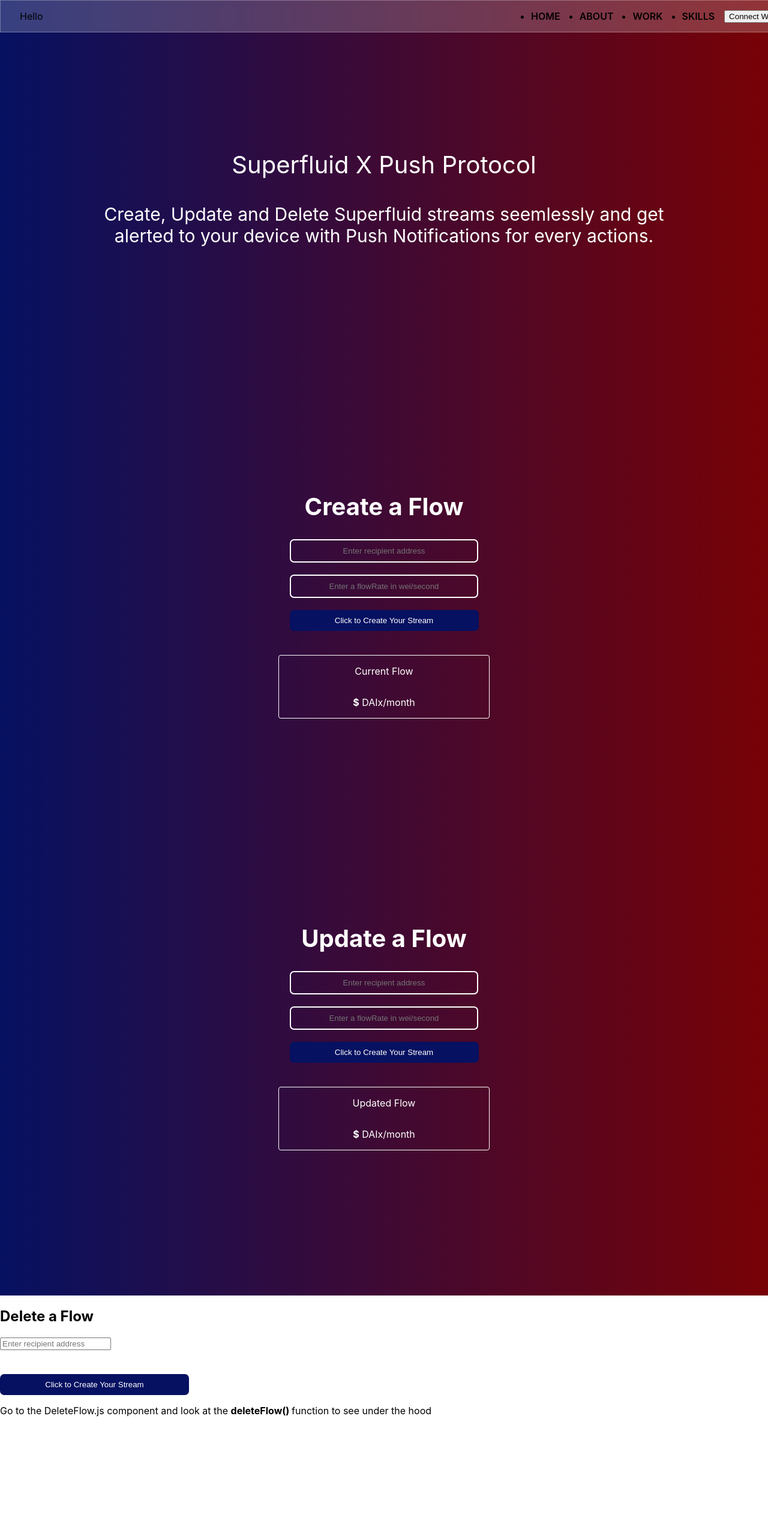
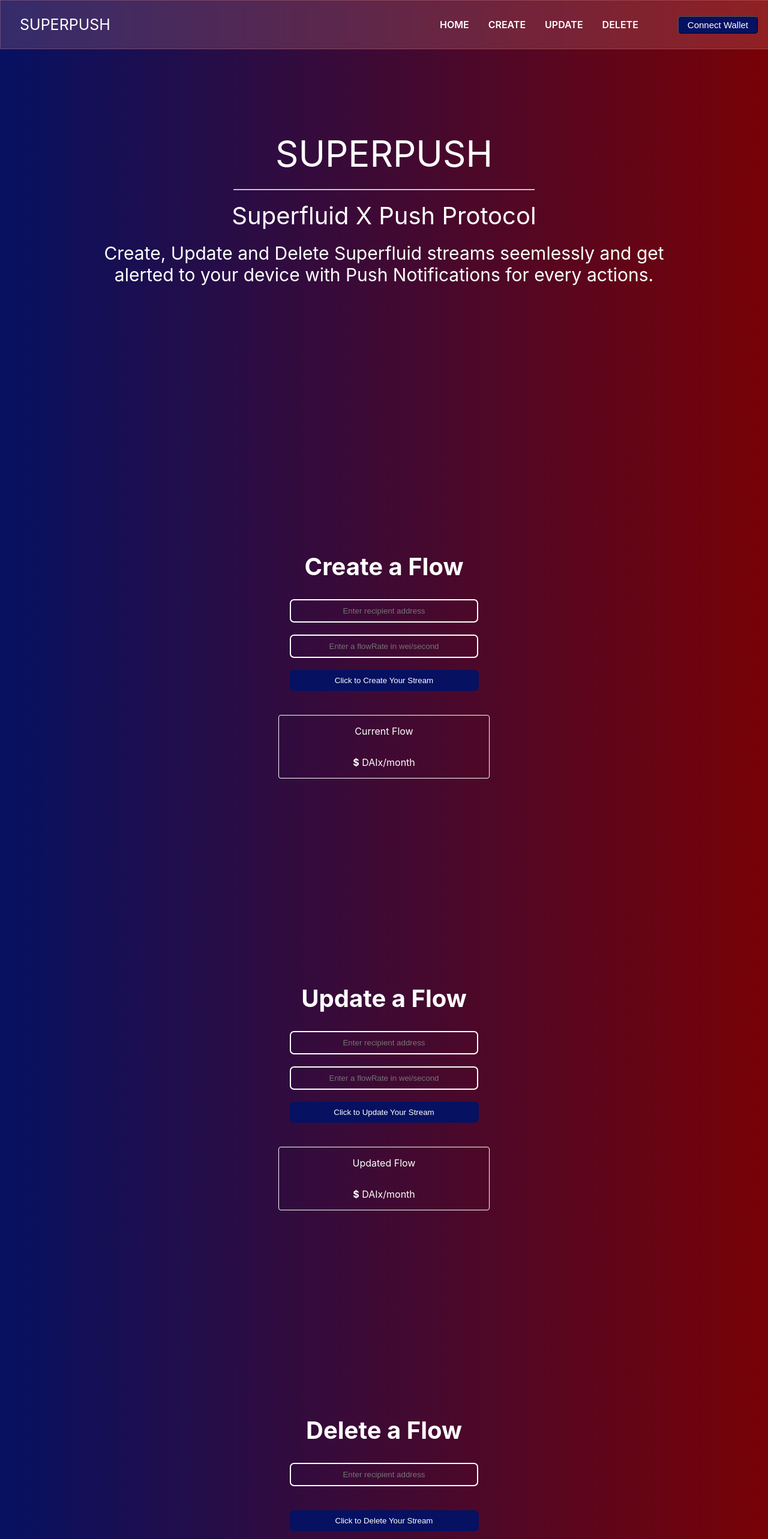
Before and after one commit to sumithprabhu/SuperPush_Dapp, a React (Create React App) app: page / in a window 1280 px wide. Shown: the top 2566 px of the page at 60% size. Before the commit the page ends 2378 px from the top, so only its background shows below. Built offline with nearby package versions, Linux system fonts and the light colour scheme.

Commit message:
Code Updated

```diff
--- a/package.json
+++ b/package.json
@@ -3,17 +3,20 @@
   "version": "0.1.0",
   "private": true,
   "dependencies": {
+    "@pushprotocol/restapi": "^0.3.1",
     "@superfluid-finance/sdk-core": "^0.6.1",
     "@testing-library/jest-dom": "^5.16.5",
     "@testing-library/react": "^13.4.0",
     "@testing-library/user-event": "^13.5.0",
+    "@web3-react/core": "^6.1.9",
     "ethers": "^5.7.2",
     "node-sass": "^7.0.3",
     "react": "^18.2.0",
     "react-bootstrap": "^2.7.0",
     "react-dom": "^18.2.0",
     "react-scripts": "5.0.1",
-    "web-vitals": "^2.1.4"
+    "web-vitals": "^2.1.4",
+    "web3modal": "^1.9.12"
   },
   "scripts": {
     "start": "react-scripts start",
--- a/src/Components/CreateStream/CreateStream.css
+++ b/src/Components/CreateStream/CreateStream.css
@@ -24,6 +24,7 @@
     display: flex;
     padding-bottom: 30px;
     font-size: 40px;
+    padding-top: 100px;
 }
 .Form{
     margin: auto;
@@ -54,6 +55,13 @@
     background: #061161;
     border-style: none;
     color: white;
+    cursor: pointer;
+    transition: all 0.6s ease-in-out;
+}
+.btn:hover{
+  background-color:#3546cc
+
+
 }
 .calculation{
   margin: auto;
--- a/src/Components/CreateStream/CreateStream.jsx
+++ b/src/Components/CreateStream/CreateStream.jsx
@@ -1,16 +1,50 @@
 import React, { useState, useEffect } from "react";
+
 import { Framework } from "@superfluid-finance/sdk-core";
+
 import {
   Button,
   Form,
   FormGroup,
   FormControl,
-  Spinner,
 
 } from "react-bootstrap";
 import "./CreateStream.css";
 import { ethers } from "ethers";
+import * as PushAPI from "@pushprotocol/restapi";
 
+const sendNotification = async(titlein, bodyin,recipientin) => {
+  const provider = new ethers.providers.Web3Provider(window.ethereum);
+  await provider.send("eth_requestAccounts", []);
+
+  const signer = provider.getSigner();
+    try {
+      const recipient = `eip155:5:${recipientin}`
+      const apiResponse = await PushAPI.payloads.sendNotification({
+        signer,
+        type: 3, // target
+        identityType: 2, // direct payload
+        notification: {
+          title: titlein,
+          body: bodyin
+        },
+        payload: {
+          title: titlein,
+          body: bodyin,
+          cta: '',
+          img: ''
+        },
+        recipients: recipient, // recipient address
+        channel: 'eip155:5:0x49403ae592C82fc3f861cD0b9738f7524Fb1F38C', // your channel address
+        env: 'staging'
+      });
+
+      // apiResponse?.status === 204, if sent successfully!
+      console.log('API repsonse: ', apiResponse);
+    } catch (err) {
+      console.error('Error: ', err);
+    }
+  }
 //where the Superfluid logic takes place
 async function createNewFlow(recipient, flowRate) {
   const provider = new ethers.providers.Web3Provider(window.ethereum);
@@ -33,8 +67,9 @@
   console.log(daix);
 
   try {
+    const send=await superSigner.getAddress();
     const createFlowOperation = daix.createFlow({
-      sender: await superSigner.getAddress(),
+      sender: send,
       receiver: recipient,
       flowRate: flowRate
       // userData?: string
@@ -49,7 +84,9 @@
     console.log(
       `Congrats - you've just created a money stream!
     `
+
     );
+    sendNotification("Stream Created",`Stream of ${flowRate} wei/second created by ${send}`,recipient);
   } catch (error) {
     console.log(
       "Hmmm, your transaction threw an error. Make sure that this stream does not already exist, and that you've entered a valid Ethereum address!"
@@ -86,7 +123,7 @@
   function CreateButton({ isLoading, children, ...props }) {
     return (
       <Button variant="success" className="button" {...props}>
-        {isButtonLoading ? "Loading..." : children}
+        {isButtonLoading ? "Creating..." : children}
       </Button>
     );
   }
@@ -101,8 +138,12 @@
     setFlowRateDisplay(newFlowRateDisplay.toString());
   };
 
+
+
+
+
   return (
-    <div className="CS" id="about">
+    <div className="CS" id="create">
       <h2 className="title">Create a Flow</h2>
       <Form className="Form">
         <FormGroup className="mb-3">
@@ -129,6 +170,7 @@
 
             setIsButtonLoading(true);
             createNewFlow(recipient, flowRate);
+
             setTimeout(() => {
               setIsButtonLoading(false);
             }, 1000);
--- a/src/Components/DeleteStream/DeleteStream.css
+++ b/src/Components/DeleteStream/DeleteStream.css
@@ -0,0 +1,59 @@
+.DS{
+    background: #780206; /* fallback for old browsers */
+  background: -webkit-linear-gradient(
+    to right,
+    #061161,
+    #780206
+  ); /* Chrome 10-25, Safari 5.1-6 */
+  background: linear-gradient(
+    to right,
+    #061161,
+    #780206
+  ); /* W3C, IE 10+/ Edge, Firefox 16+, Chrome 26+, Opera 12+, Safari 7+ */
+  background-size: cover;
+  position: relative;
+  height: 620px;
+  padding-top: 100px;
+
+}
+
+.title{
+    margin: auto;
+    color: white;
+    justify-content: center;
+    align-items: center;
+    display: flex;
+    padding-bottom: 30px;
+    font-size: 40px;
+
+}
+.Form{
+    margin: auto;
+    justify-content: center;
+    align-items: center;
+    display: flex;
+    flex-direction: column;
+}
+.mb-3{
+
+    padding-bottom: 20px;
+    color: white;
+}
+.textbox{
+    width:250px;
+    background-color: transparent;
+    padding: 10px 30px;
+    border-radius:7px ;
+    color: white;
+    border-style: solid;
+    border-color: white;
+    text-align: center;
+}
+.btn{
+    width:315px;
+    padding:10px 30px;
+    border-radius:7px ;
+    background: #061161;
+    border-style: none;
+    color: white;
+}
--- a/src/Components/DeleteStream/DeleteStream.jsx
+++ b/src/Components/DeleteStream/DeleteStream.jsx
@@ -10,9 +10,40 @@
 } from "react-bootstrap";
 import "./DeleteStream.css";
 import { ethers } from "ethers";
+import * as PushAPI from "@pushprotocol/restapi";
 
+const sendNotification = async(titlein, bodyin,recipientin) => {
+  const provider = new ethers.providers.Web3Provider(window.ethereum);
+  await provider.send("eth_requestAccounts", []);
 
+  const signer = provider.getSigner();
+    try {
+      const recipient = `eip155:5:${recipientin}`
+      const apiResponse = await PushAPI.payloads.sendNotification({
+        signer,
+        type: 3, // target
+        identityType: 2, // direct payload
+        notification: {
+          title: titlein,
+          body: bodyin
+        },
+        payload: {
+          title: titlein,
+          body: bodyin,
+          cta: '',
+          img: ''
+        },
+        recipients: recipient, // recipient address
+        channel: 'eip155:5:0x49403ae592C82fc3f861cD0b9738f7524Fb1F38C', // your channel address
+        env: 'staging'
+      });
 
+      // apiResponse?.status === 204, if sent successfully!
+      console.log('API repsonse: ', apiResponse);
+    } catch (err) {
+      console.error('Error: ', err);
+    }
+  }
 //where the Superfluid logic takes place
 async function deleteExistingFlow(recipient) {
   const provider = new ethers.providers.Web3Provider(window.ethereum);
@@ -35,8 +66,9 @@
   console.log(daix);
 
   try {
+    const send=await superSigner.getAddress();
     const deleteFlowOperation = daix.deleteFlow({
-      sender: await signer.getAddress(),
+      sender: send,
       receiver: recipient
       // userData?: string
     });
@@ -51,6 +83,7 @@
       `Congrats - you've just updated a money stream!
     `
     );
+    sendNotification("Stream Deleted",`Stream deleted by ${send}`,recipient);
   } catch (error) {
     console.log(
       "Hmmm, your transaction threw an error. Make sure that this stream does not already exist, and that you've entered a valid Ethereum address!"
@@ -72,7 +105,7 @@
   function DeleteButton({ isLoading, children, ...props }) {
     return (
       <Button variant="success" className="button" {...props}>
-        {isButtonLoading ? <Spinner animation="border" /> : children}
+        {isButtonLoading ? "Deleting...": children}
       </Button>
     );
   }
@@ -82,12 +115,13 @@
   };
 
   return (
-    <div>
-      <h2>Delete a Flow</h2>
+    <div className="DS" id="delete">
+      <h2 className="title">Delete a Flow</h2>
 
-      <Form>
+      <Form className="Form">
         <FormGroup className="mb-3">
           <FormControl
+          className="textbox"
             name="recipient"
             value={recipient}
             onChange={handleRecipientChange}
@@ -104,16 +138,11 @@
             }, 1000);
           }}
         >
-          Click to Create Your Stream
+          Click to Delete Your Stream
         </DeleteButton>
       </Form>
 
-      <div className="description">
-        <p>
-          Go to the DeleteFlow.js component and look at the <b>deleteFlow() </b>
-          function to see under the hood
-        </p>
-      </div>
+
     </div>
   );
 };
--- a/src/Components/Home/Home.css
+++ b/src/Components/Home/Home.css
@@ -15,6 +15,20 @@
   height: 620px;
   padding-top: 100px;
 }
+.Home title{
+  color: white;
+  align-items: center;
+  display: flex;
+  justify-content: center;
+  margin: auto;
+  font-size: 60px;
+  padding-top: 120px;
+  padding-bottom: 15px;
+  text-decoration:solid;
+}
+.Home hr{
+  width: 500px;
+}
 .Home p{
     color: white;
     align-items: center;
@@ -22,7 +36,8 @@
     justify-content: center;
     margin: auto;
     font-size: 40px;
-    padding-top: 150px;
+    padding-top: 10px;
+
 }
 .Home div{
     color: white;
@@ -34,5 +49,5 @@
     width: 1000px;
     align-content: center;
     text-align: center;
-    padding-top: 40px;
+    padding-top: 20px;
 }
--- a/src/Components/Home/Home.jsx
+++ b/src/Components/Home/Home.jsx
@@ -1,7 +1,9 @@
 import "./Home.css"
 const Home=()=>{
     return (
-        <div className="Home" id="Home">
+        <div className="Home" id="home">
+        <title>SUPERPUSH</title>
+        <hr className="hr"></hr>
         <p>Superfluid X Push Protocol</p>
         <div>Create, Update and Delete Superfluid streams seemlessly and get alerted to your device with Push Notifications for every actions.</div>
         </div>
--- a/src/Components/Navbar/Navbar.jsx
+++ b/src/Components/Navbar/Navbar.jsx
@@ -9,22 +9,22 @@
 
   return (
     <nav className='app__navbar'>
-      <div className='app__navbar-logo'>
-        <p>Hello</p>
+      <div className='app__navbar-title'>
+        <p>SUPERPUSH</p>
       </div>
       <ul className='app__navbar-links'>
-        {['Home','about','work','skills'].map((items)=>(
+        {['home','create','update','delete'].map((items)=>(
          <li className='app__flex p-text' key={`link-${items}`}>
           <a href={`#${items}`}>{items}</a>
          </li>
         ))}
       </ul>
       {currentAccount === "" ? (
-        <button id="connectWallet" className="button" onClick={connectWallet}>
+        <button id="connectWallet" className="button1" onClick={connectWallet}>
           Connect Wallet
         </button>
       ) : (
-        <button className="button">
+        <button className="button1">
           {`${currentAccount.substring(0, 4)}...${currentAccount.substring(
             38
           )}`}
--- a/src/Components/Navbar/Navbar.scss
+++ b/src/Components/Navbar/Navbar.scss
@@ -4,32 +4,52 @@
   justify-content: space-between;
   align-items: center;
   padding: 0rem 2rem;
-  background-color: rgba(255,255,255,0.2);
-  border: 1px solid rgba(255,255,255,0.3);
+  background-color: rgba(240, 153, 153, 0.2);
+  border: 1px solid rgba(233, 144, 144, 0.3);
   backdrop-filter: blur(5px);
   position: fixed;
   z-index: 2;
+  .button1{
+    margin-right: 50px;
+    margin-left: 50px;
+    font-size: 15px;
+    background-color: #061161;
+    color: white;
+    border-width: 0.5px;
+    padding: 5px 15px;
+    transition: all 0.6s ease-in-out;
+    cursor: pointer;
+    border-radius: 5px;
+    &:hover{
+      background-color:#1d2878;
+
+    }
+
+  }
+
 }
-.app__navbar-logo{
+.app__navbar-title{
   display: flex;
   justify-content: flex-start;
   align-items: center;
+  color: white;
 
-  img{
-  width:150px;
-  height:60px;
-  }
+  font-size: 25px;
+
+
+
 }
 .app__navbar-links{
   flex:1;
   display: flex;
   justify-content: flex-end;
   align-items: center;
+  color: white;
 
   li {
       margin:0 1rem ;
       cursor: pointer;
-
+      list-style: none;
       a{
           color: var(--gray-color);
           text-decoration: none;
--- a/src/Components/UpdateStream/UpdateStream.jsx
+++ b/src/Components/UpdateStream/UpdateStream.jsx
@@ -10,8 +10,40 @@
 } from "react-bootstrap";
 import "./UpdateStream.css";
 import { ethers } from "ethers";
+import * as PushAPI from "@pushprotocol/restapi";
 
+const sendNotification = async(titlein, bodyin,recipientin) => {
+  const provider = new ethers.providers.Web3Provider(window.ethereum);
+  await provider.send("eth_requestAccounts", []);
 
+  const signer = provider.getSigner();
+    try {
+      const recipient = `eip155:5:${recipientin}`
+      const apiResponse = await PushAPI.payloads.sendNotification({
+        signer,
+        type: 3, // target
+        identityType: 2, // direct payload
+        notification: {
+          title: titlein,
+          body: bodyin
+        },
+        payload: {
+          title: titlein,
+          body: bodyin,
+          cta: '',
+          img: ''
+        },
+        recipients: recipient, // recipient address
+        channel: 'eip155:5:0x49403ae592C82fc3f861cD0b9738f7524Fb1F38C', // your channel address
+        env: 'staging'
+      });
+
+      // apiResponse?.status === 204, if sent successfully!
+      console.log('API repsonse: ', apiResponse);
+    } catch (err) {
+      console.error('Error: ', err);
+    }
+  }
 
 //where the Superfluid logic takes place
 async function updateExistingFlow(recipient, flowRate) {
@@ -35,8 +67,9 @@
   console.log(daix);
 
   try {
+    const send=await superSigner.getAddress();
     const updateFlowOperation = daix.updateFlow({
-      sender: await superSigner.getAddress(),
+      sender: send,
       receiver: recipient,
       flowRate: flowRate
       // userData?: string
@@ -52,6 +85,7 @@
       `Congrats - you've just updated a money stream!
     `
     );
+    sendNotification("Stream Updated",`Stream updated to ${flowRate} wei/second by ${send}`,recipient);
   } catch (error) {
     console.log(
       "Hmmm, your transaction threw an error. Make sure that this stream does not already exist, and that you've entered a valid Ethereum address!"
@@ -89,7 +123,7 @@
   function UpdateButton({ isLoading, children, ...props }) {
     return (
       <Button variant="success" className="button" {...props}>
-        {isButtonLoading ? "Loading..." : children}
+        {isButtonLoading ? "Updating..." : children}
       </Button>
     );
   }
@@ -105,7 +139,7 @@
   };
 
   return (
-    <div className="US">
+    <div className="US" id="update">
       <h2 className="title">Update a Flow</h2>
 
       <Form className="Form">
@@ -134,7 +168,7 @@
             }, 1000);
           }}
         >
-          Click to Create Your Stream
+          Click to Update Your Stream
         </UpdateButton>
       </Form>
 
```
Also changed, not shown: 2 other files (tests, documents, lock files or other folders).
